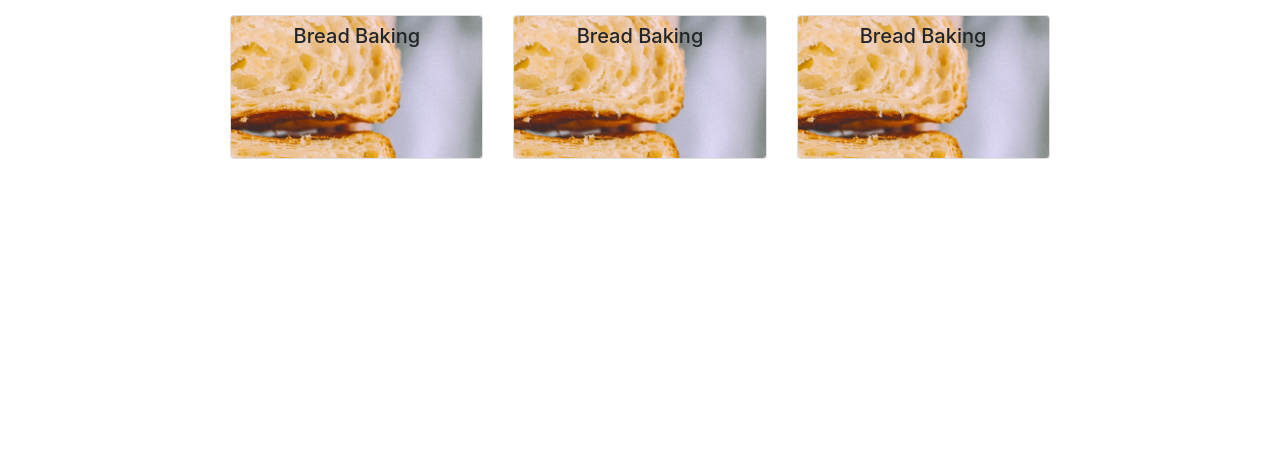
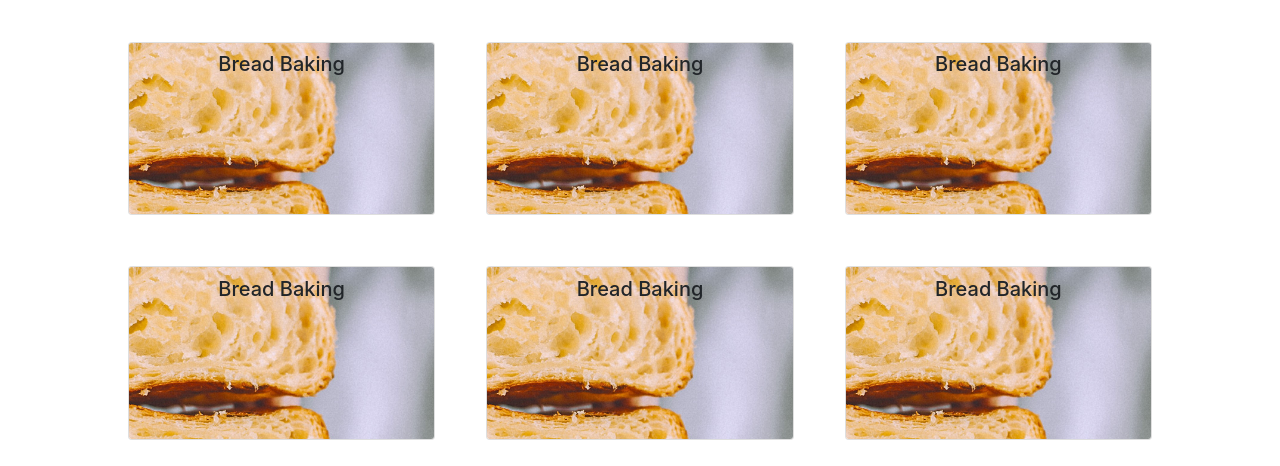
Before and after one commit to ibirle/cs326-final-alpha, a plain HTML site: page public/index.html in a window 1280 px wide. Shown: the part 466-932 px from the top of the page. Before the commit the page ends 800 px from the top, so only its background shows below. Drawn offline with nearby package versions, Linux system fonts and the light colour scheme.

Commit message:
Fixed daily and weekly challenge card alingment

```diff
--- a/public/css/index.css
+++ b/public/css/index.css
@@ -43,6 +43,7 @@ h2{
     padding-right: 10%;
     position: absolute;
     text-align: center;
+    align-items: center;
 }
 
 .wide-img-card {
@@ -51,34 +52,30 @@ h2{
 }
 
 #daily {
-    align-items: center;
     padding-top: 1%;
-    padding-left: 10%;
-    padding-right: 10%;
+    padding-left: 8vw;
+    padding-right: 8vw;
     text-align: center;
 }
 
-#daily-header {
-}
-
 .daily-card {
-    max-width: 320px;
-    max-height: 180px;
+    width: 100%;
+    margin: 0;
+    padding: 0;
 }
 
 .daily-cards {
     padding-top: 1%;
-    padding-left: 10%;
-    padding-right: 10%;
 }
 
-.no-gutters {
+.no-gutter {
     margin-right: 0;
     margin-left: 0;
+  }
 
-    > .col,
-    > [class*="col-"] {
-      padding-right: 0;
-      padding-left: 0;
-    }
+  .no-gutter > [class*="col-"] {
+    padding: 2vw;
+    display: flex;
+    align-items: center;
+    justify-content: inherit;
   }
--- a/public/index.html
+++ b/public/index.html
@@ -37,11 +37,36 @@
             </div>
         </div>
     </div>
+
     <div id="daily">
         <div id="daily header">
             <h2>Daily Challenges</h2>
         </div>
-        <div class="row daily-cards">
+        <div class="row daily-cards no-gutter">
+            <div class="col-xs-12 col-sm-6 col-md-4">
+                <div class="card daily-card">
+                    <img src="pictures/dailycardTest1.jpg" class="card-img img-fluid" alt="Picture of bread">
+                    <div class="centered">
+                        <h5>Bread Baking</h5>
+                    </div>
+                </div>
+            </div>
+            <div class="col-xs-12 col-sm-6 col-md-4">
+                <div class="card daily-card">
+                    <img src="pictures/dailycardTest1.jpg" class="card-img img-fluid" alt="Picture of bread">
+                    <div class="centered">
+                        <h5>Bread Baking</h5>
+                    </div>
+                </div>
+            </div>
+            <div class="col-xs-12 col-sm-6 col-md-4">
+                <div class="card daily-card">
+                    <img src="pictures/dailycardTest1.jpg" class="card-img img-fluid" alt="Picture of bread">
+                    <div class="centered">
+                        <h5>Bread Baking</h5>
+                    </div>
+                </div>
+            </div>
             <div class="col-xs-12 col-sm-6 col-md-4">
                 <div class="card daily-card">
                     <img src="pictures/dailycardTest1.jpg" class="card-img img-fluid" alt="Picture of bread">
```
